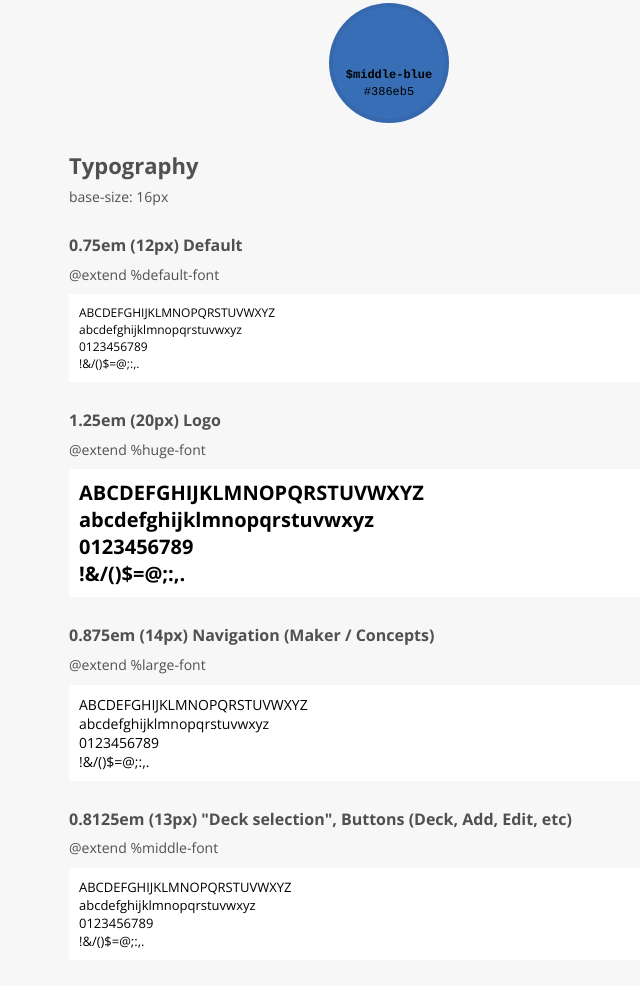
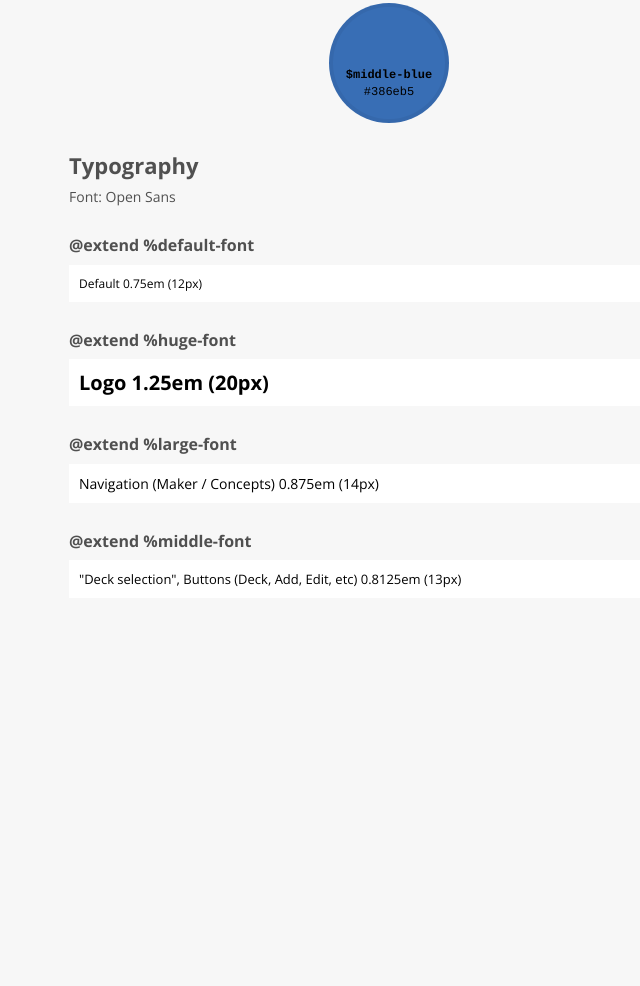
Before and after one commit to matt-hh/lsg-dinghub, a plain HTML site: page index.html in a window 1280 px wide. Shown: the part 514-1500 px from the top of the page, without its empty margins (251-891 px from the left). After the commit the page ends 1152 px from the top, so only its background shows below. Drawn offline with nearby package versions, Linux system fonts and the light colour scheme.

Commit message:
Update styleguide (Fr  6 Feb 2015 14:28:30 CET )

```diff
--- a/index.html
+++ b/index.html
@@ -579,38 +579,22 @@ for(var e,l='article aside footer header nav section time picture'.split(' ');e=
 
 </ul>
 <h2 class="livingstyleguide--headline" id="typography"><a class="livingstyleguide--anchor" href="#typography"></a>Typography</h2>
-<p class="livingstyleguide--paragraph">base-size: 16px</p>
-<h3 class="livingstyleguide--sub-headline" id="0-75em-12px-default"><a class="livingstyleguide--anchor" href="#0-75em-12px-default"></a>0.75em (12px) Default</h3>
-<p class="livingstyleguide--paragraph">@extend %default-font</p>
+<p class="livingstyleguide--paragraph">Font: Open Sans</p>
+<h3 class="livingstyleguide--sub-headline" id="@extend-%default-font"><a class="livingstyleguide--anchor" href="#@extend-%default-font"></a>@extend %default-font</h3>
 <div class="livingstyleguide--font-example" style="font: normal 0.75em &#39;Open Sans&#39;">
-ABCDEFGHIJKLMNOPQRSTUVWXYZ<br>
-  abcdefghijklmnopqrstuvwxyz<br>
-  0123456789<br>
-  !&amp;/()$=@;:,.
+Default 0.75em (12px)
 </div>
-<h3 class="livingstyleguide--sub-headline" id="1-25em-20px-logo"><a class="livingstyleguide--anchor" href="#1-25em-20px-logo"></a>1.25em (20px) Logo</h3>
-<p class="livingstyleguide--paragraph">@extend %huge-font</p>
+<h3 class="livingstyleguide--sub-headline" id="@extend-%huge-font"><a class="livingstyleguide--anchor" href="#@extend-%huge-font"></a>@extend %huge-font</h3>
 <div class="livingstyleguide--font-example" style="font: bold 1.25em &#39;Open Sans&#39;">
-ABCDEFGHIJKLMNOPQRSTUVWXYZ<br>
-  abcdefghijklmnopqrstuvwxyz<br>
-  0123456789<br>
-  !&amp;/()$=@;:,.
+Logo 1.25em (20px)
 </div>
-<h3 class="livingstyleguide--sub-headline" id="0-875em-14px-navigation-maker-/-concepts"><a class="livingstyleguide--anchor" href="#0-875em-14px-navigation-maker-/-concepts"></a>0.875em (14px) Navigation (Maker / Concepts)</h3>
-<p class="livingstyleguide--paragraph">@extend %large-font</p>
+<h3 class="livingstyleguide--sub-headline" id="@extend-%large-font"><a class="livingstyleguide--anchor" href="#@extend-%large-font"></a>@extend %large-font</h3>
 <div class="livingstyleguide--font-example" style="font: normal 0.875em &#39;Open Sans&#39;">
-ABCDEFGHIJKLMNOPQRSTUVWXYZ<br>
-  abcdefghijklmnopqrstuvwxyz<br>
-  0123456789<br>
-  !&amp;/()$=@;:,.
+Navigation (Maker / Concepts) 0.875em (14px)
 </div>
-<h3 class="livingstyleguide--sub-headline" id="0-8125em-13px-&quot;deck-selection&quot;,-buttons-deck,-add,-edit,-etc"><a class="livingstyleguide--anchor" href="#0-8125em-13px-&quot;deck-selection&quot;,-buttons-deck,-add,-edit,-etc"></a>0.8125em (13px) &quot;Deck selection&quot;, Buttons (Deck, Add, Edit, etc)</h3>
-<p class="livingstyleguide--paragraph">@extend %middle-font</p>
+<h3 class="livingstyleguide--sub-headline" id="@extend-%middle-font"><a class="livingstyleguide--anchor" href="#@extend-%middle-font"></a>@extend %middle-font</h3>
 <div class="livingstyleguide--font-example" style="font: normal 0.8125em &#39;Open Sans&#39;">
-ABCDEFGHIJKLMNOPQRSTUVWXYZ<br>
-  abcdefghijklmnopqrstuvwxyz<br>
-  0123456789<br>
-  !&amp;/()$=@;:,.
+&quot;Deck selection&quot;, Buttons (Deck, Add, Edit, etc) 0.8125em (13px)
 </div>
 
 </div>
```
